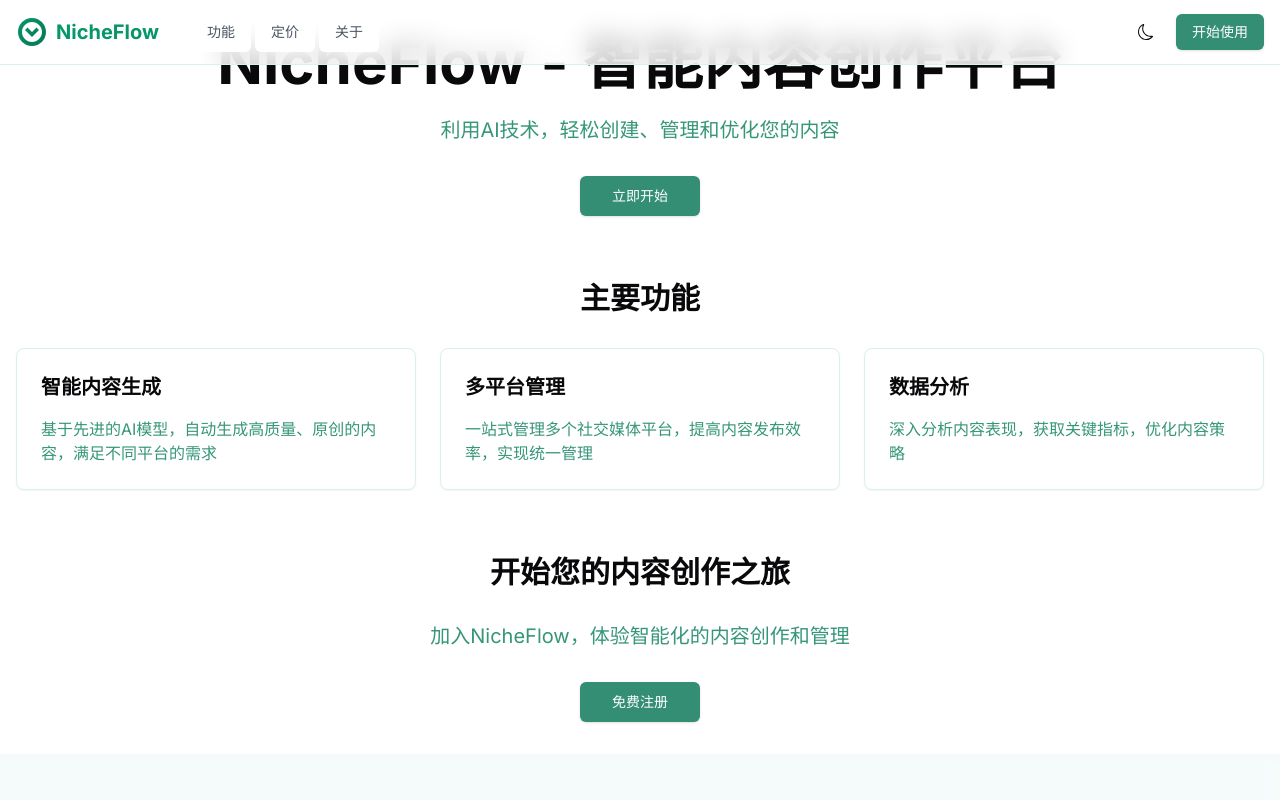
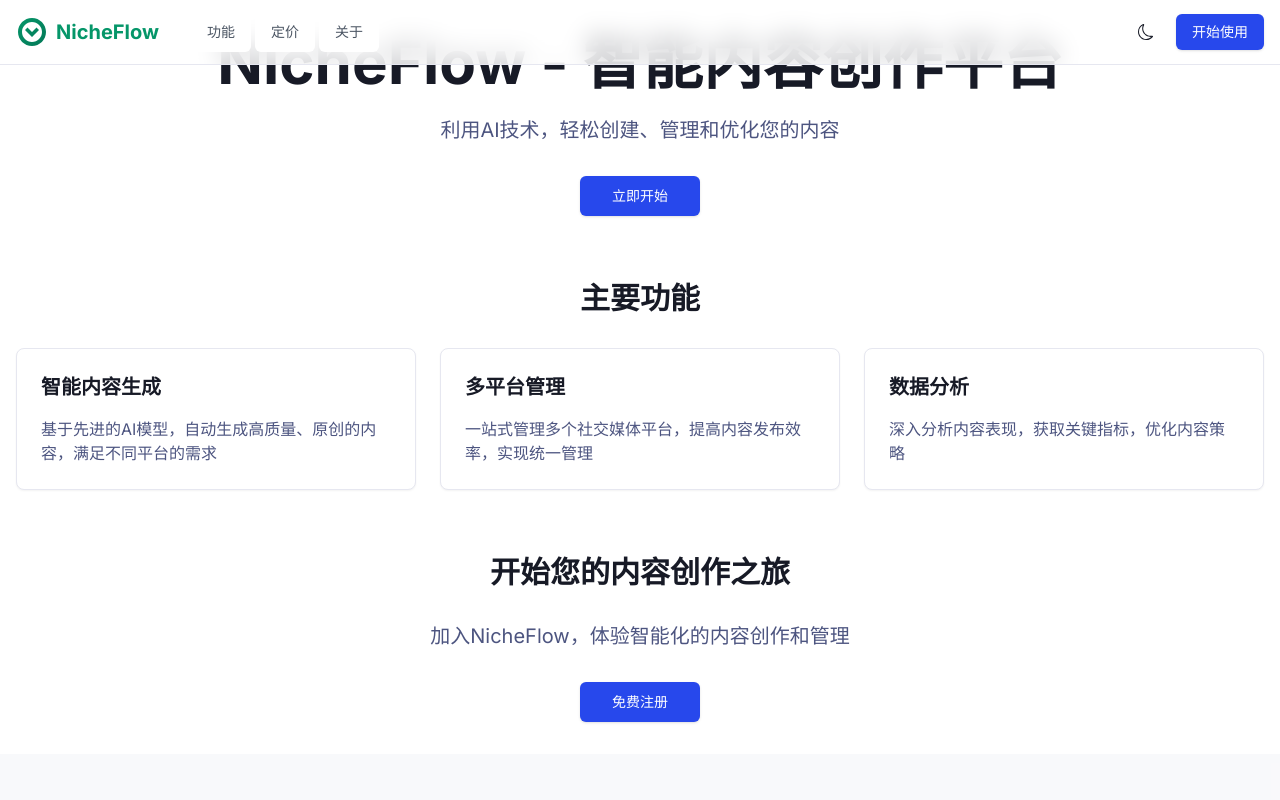
Before and after one commit to yszaryszar/NicheFlow-bak, a Next.js app in the folder frontend/: page / in a window 1280 px wide. Shown: the top 800 px of the page. Built offline with nearby package versions, Linux system fonts and the light colour scheme; no server answers.

Commit message:
feat: 更新配色方案为靛青色系 - 将主色调更改为靛青色(230°) - 优化暗色模式的层次感和对比度 - 更新 Clerk 主题配置以匹配新配色 - 调整链接和交互元素的颜色

```diff
--- a/frontend/src/app/globals.css
+++ b/frontend/src/app/globals.css
@@ -5,24 +5,24 @@
 @layer base {
   :root {
     --background: 0 0% 100%;
-    --foreground: 240 10% 3.9%;
+    --foreground: 230 25% 12%;
     --card: 0 0% 100%;
-    --card-foreground: 240 10% 3.9%;
+    --card-foreground: 230 25% 12%;
     --popover: 0 0% 100%;
-    --popover-foreground: 240 10% 3.9%;
-    --primary: 162 47% 38%;
+    --popover-foreground: 230 25% 12%;
+    --primary: 230 84% 54%;
     --primary-foreground: 0 0% 100%;
-    --secondary: 162 47% 95%;
-    --secondary-foreground: 162 47% 20%;
-    --muted: 162 47% 95%;
-    --muted-foreground: 162 47% 40%;
-    --accent: 162 47% 95%;
-    --accent-foreground: 162 47% 20%;
+    --secondary: 230 25% 96%;
+    --secondary-foreground: 230 25% 12%;
+    --muted: 230 25% 96%;
+    --muted-foreground: 230 25% 40%;
+    --accent: 230 84% 65%;
+    --accent-foreground: 230 25% 12%;
     --destructive: 0 84.2% 60.2%;
     --destructive-foreground: 0 0% 98%;
-    --border: 162 47% 90%;
-    --input: 162 47% 90%;
-    --ring: 162 47% 38%;
+    --border: 230 25% 92%;
+    --input: 230 25% 92%;
+    --ring: 230 84% 54%;
     --radius: 0.5rem;
     --chart-1: 12 76% 61%;
     --chart-2: 173 58% 39%;
@@ -33,25 +33,25 @@
   }
 
   .dark {
-    --background: 162 47% 6%;
-    --foreground: 162 10% 98%;
-    --card: 162 47% 10%;
-    --card-foreground: 162 10% 98%;
-    --popover: 162 47% 10%;
-    --popover-foreground: 162 10% 98%;
-    --primary: 162 47% 38%;
+    --background: 230 30% 11%;
+    --foreground: 230 10% 98%;
+    --card: 230 30% 15%;
+    --card-foreground: 230 10% 98%;
+    --popover: 230 30% 15%;
+    --popover-foreground: 230 10% 98%;
+    --primary: 230 70% 60%;
     --primary-foreground: 0 0% 100%;
-    --secondary: 162 47% 12%;
-    --secondary-foreground: 162 10% 98%;
-    --muted: 162 47% 12%;
-    --muted-foreground: 162 47% 65%;
-    --accent: 162 47% 12%;
-    --accent-foreground: 162 10% 98%;
+    --secondary: 230 30% 16%;
+    --secondary-foreground: 230 10% 98%;
+    --muted: 230 30% 16%;
+    --muted-foreground: 230 25% 65%;
+    --accent: 230 70% 70%;
+    --accent-foreground: 230 10% 98%;
     --destructive: 0 62.8% 30.6%;
-    --destructive-foreground: 162 10% 98%;
-    --border: 162 47% 12%;
-    --input: 162 47% 12%;
-    --ring: 162 47% 38%;
+    --destructive-foreground: 230 10% 98%;
+    --border: 230 30% 16%;
+    --input: 230 30% 16%;
+    --ring: 230 70% 60%;
     --chart-1: 220 70% 50%;
     --chart-2: 160 60% 45%;
     --chart-3: 30 80% 55%;
--- a/frontend/src/providers/auth-provider.tsx
+++ b/frontend/src/providers/auth-provider.tsx
@@ -12,7 +12,7 @@ interface AuthProviderProps {
 // Clerk 主题配置
 export const clerkAppearance = {
   variables: {
-    colorPrimary: 'hsl(162 47% 38%)',
+    colorPrimary: 'hsl(230 84% 54%)',
     colorDanger: 'hsl(0 84.2% 60.2%)',
     colorSuccess: 'hsl(142 71% 45%)',
   },
@@ -21,9 +21,9 @@ export const clerkAppearance = {
       filter: 'none',
     },
     formButtonPrimary: {
-      backgroundColor: 'hsl(162 47% 38%)',
+      backgroundColor: 'hsl(230 84% 54%)',
       '&:hover': {
-        backgroundColor: 'hsl(162 47% 32%)',
+        backgroundColor: 'hsl(230 84% 48%)',
       },
     },
     card: {
```
